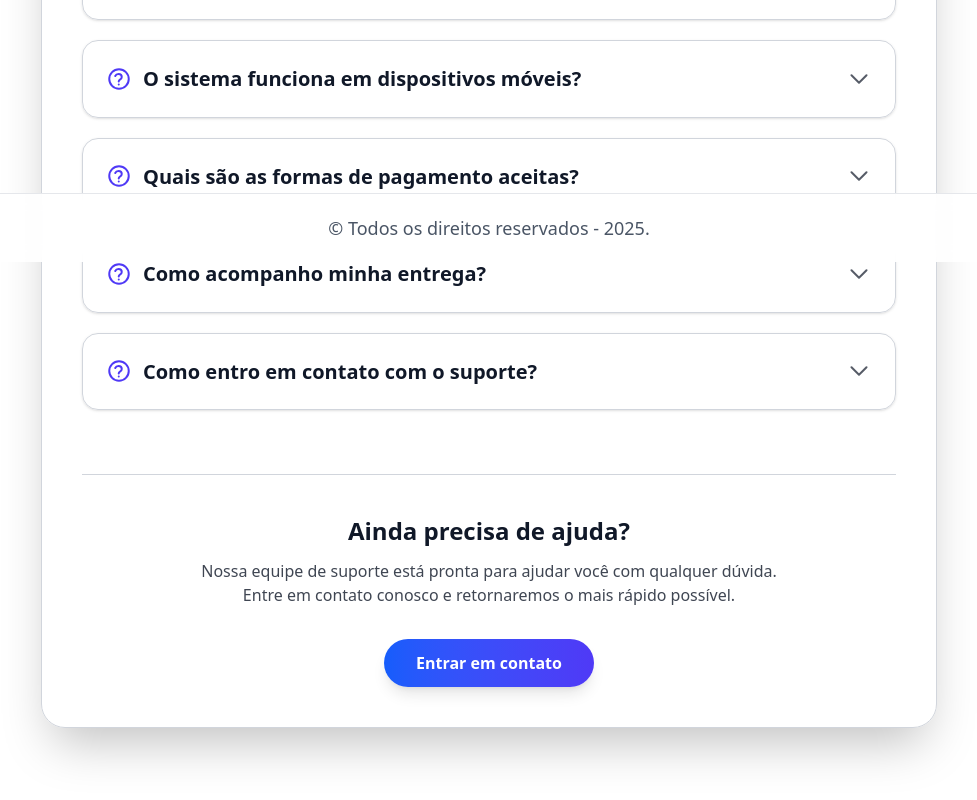
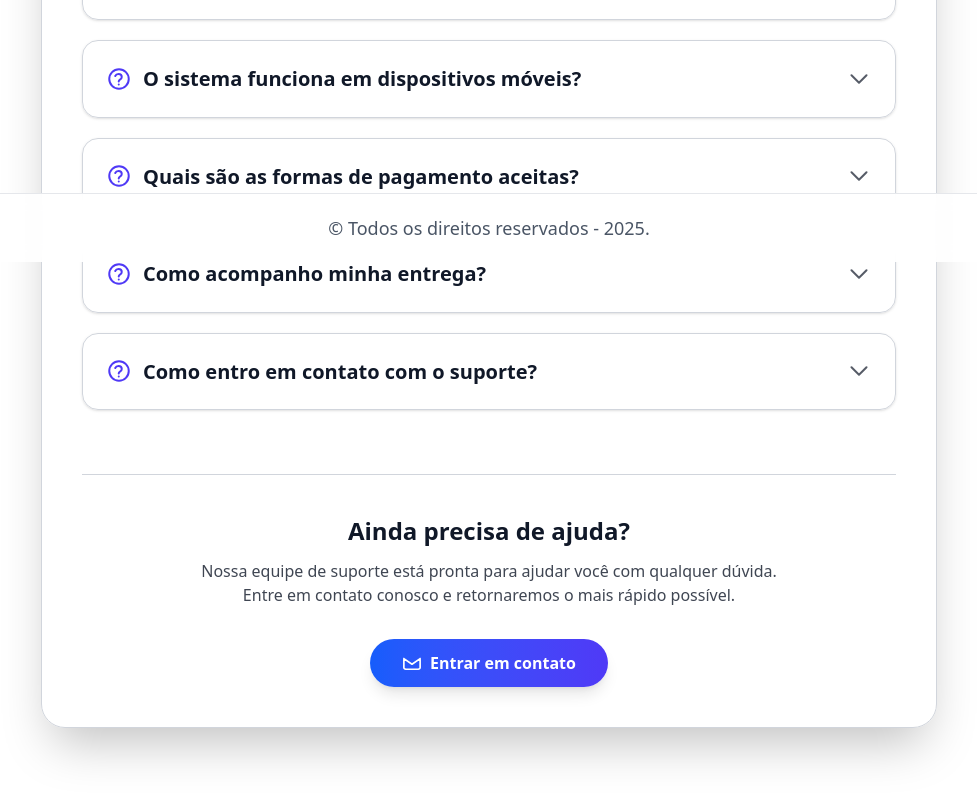
Before and after one commit to 1TDSPG-25/sistema-flow, a React (Vite) app: page /sistema-flow/faq in a window 1280 px wide. Shown: the part 538-1338 px from the top of the page, without its empty margins (151-1128 px from the left). Built offline with nearby package versions, Linux system fonts and the light colour scheme; no server answers.

Commit message:
feat(faq): adiciona ícone ao botão de entrar em contato

```diff
--- a/src/routes/Faq/index.tsx
+++ b/src/routes/Faq/index.tsx
@@ -54,7 +54,6 @@ export default function FaqPage() {
   return (
     <section className="min-h-screen flex justify-center items-center py-20 px-4 transition-colors duration-500">
       <div className="w-full max-w-4xl rounded-3xl shadow-2xl p-10 border border-gray-300 dark:border-gray-700">
-        {/* Cabeçalho */}
         <div className="text-center mb-14">
           <div className="flex justify-center mb-4">
             <svg
@@ -86,14 +85,12 @@ export default function FaqPage() {
           </p>
         </div>
 
-        {/* Lista de perguntas */}
         <div className="space-y-5">
           {faqData.map((item, index) => (
             <article
               key={index}
               className="relative p-6 rounded-2xl border border-gray-300 dark:border-gray-700 shadow-sm transition-all duration-300 hover:-translate-y-1 group overflow-hidden"
             >
-              {/* Brilho suave ao passar o cursor */}
               <div className="absolute inset-0 bg-gradient-to-r from-indigo-500/10 via-blue-500/10 to-purple-500/10 opacity-0 group-hover:opacity-100 blur-2xl transition-opacity duration-500 pointer-events-none"></div>
 
               <button
@@ -103,7 +100,6 @@ export default function FaqPage() {
                 aria-controls={`faq-answer-${index}`}
               >
                 <div className="flex items-center gap-3">
-                  {/* Ícone de interrogação */}
                   <svg
                     xmlns="http://www.w3.org/2000/svg"
                     fill="none"
@@ -123,7 +119,6 @@ export default function FaqPage() {
                   </h2>
                 </div>
 
-                {/* Seta animada */}
                 <svg
                   xmlns="http://www.w3.org/2000/svg"
                   fill="none"
@@ -131,7 +126,9 @@ export default function FaqPage() {
                   strokeWidth={2}
                   stroke="currentColor"
                   className={`w-6 h-6 transform transition-transform duration-300 ${
-                    openIndex === index ? "rotate-180 text-indigo-600" : "rotate-0 opacity-70"
+                    openIndex === index
+                      ? "rotate-180 text-indigo-600"
+                      : "rotate-0 opacity-70"
                   }`}
                 >
                   <path
@@ -148,23 +145,41 @@ export default function FaqPage() {
                   openIndex === index ? "max-h-40 mt-4" : "max-h-0"
                 }`}
               >
-                <p className="leading-relaxed opacity-90 relative z-10">{item.answer}</p>
+                <p className="leading-relaxed opacity-90 relative z-10">
+                  {item.answer}
+                </p>
               </div>
             </article>
           ))}
         </div>
 
-        {/* Seção de contato */}
         <div className="text-center mt-16 border-t border-gray-300 dark:border-gray-700 pt-10">
-          <h2 className="text-2xl font-semibold mb-3">Ainda precisa de ajuda?</h2>
+          <h2 className="text-2xl font-semibold mb-3">
+            Ainda precisa de ajuda?
+          </h2>
           <p className="mb-8 max-w-xl mx-auto opacity-80">
             Nossa equipe de suporte está pronta para ajudar você com qualquer dúvida.
             Entre em contato conosco e retornaremos o mais rápido possível.
           </p>
+
           <button
             onClick={handleContactRedirect}
-            className="px-8 py-3 rounded-full bg-gradient-to-r from-blue-600 to-indigo-600 hover:from-blue-700 hover:to-indigo-700 text-white font-semibold shadow-lg transition-all duration-300 hover:shadow-xl hover:-translate-y-1"
+            className="mx-auto flex items-center justify-center gap-2 px-8 py-3 rounded-full bg-gradient-to-r from-blue-600 to-indigo-600 hover:from-blue-700 hover:to-indigo-700 text-white font-semibold shadow-lg transition-all duration-300 hover:shadow-xl hover:-translate-y-1"
           >
+            <svg
+              xmlns="http://www.w3.org/2000/svg"
+              className="w-5 h-5"
+              fill="none"
+              viewBox="0 0 24 24"
+              stroke="currentColor"
+              strokeWidth={2}
+            >
+              <path
+                strokeLinecap="round"
+                strokeLinejoin="round"
+                d="M21.75 6.75v10.5a2.25 2.25 0 01-2.25 2.25H4.5a2.25 2.25 0 01-2.25-2.25V6.75m19.5 0L12 13.5 2.25 6.75"
+              />
+            </svg>
             Entrar em contato
           </button>
         </div>
```
